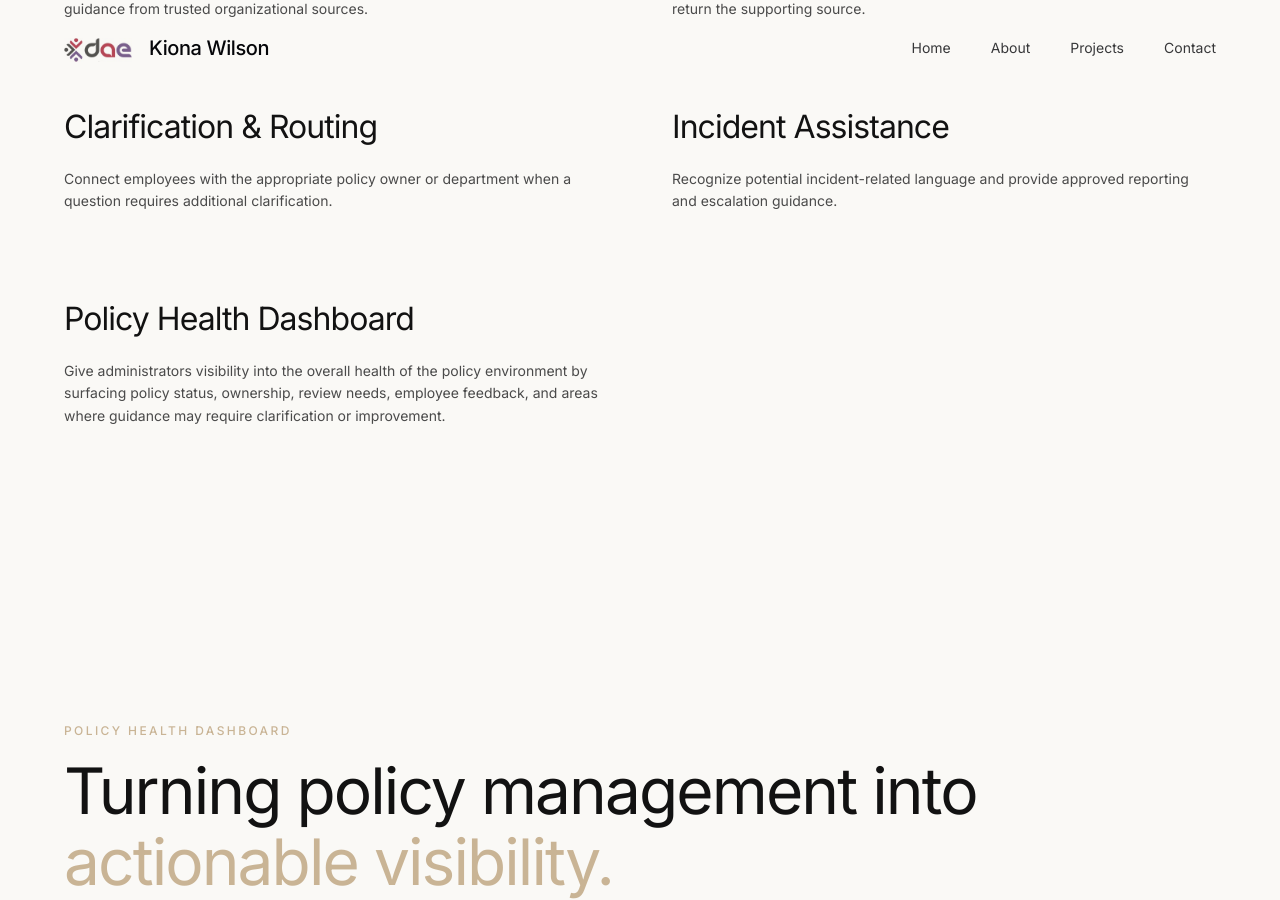
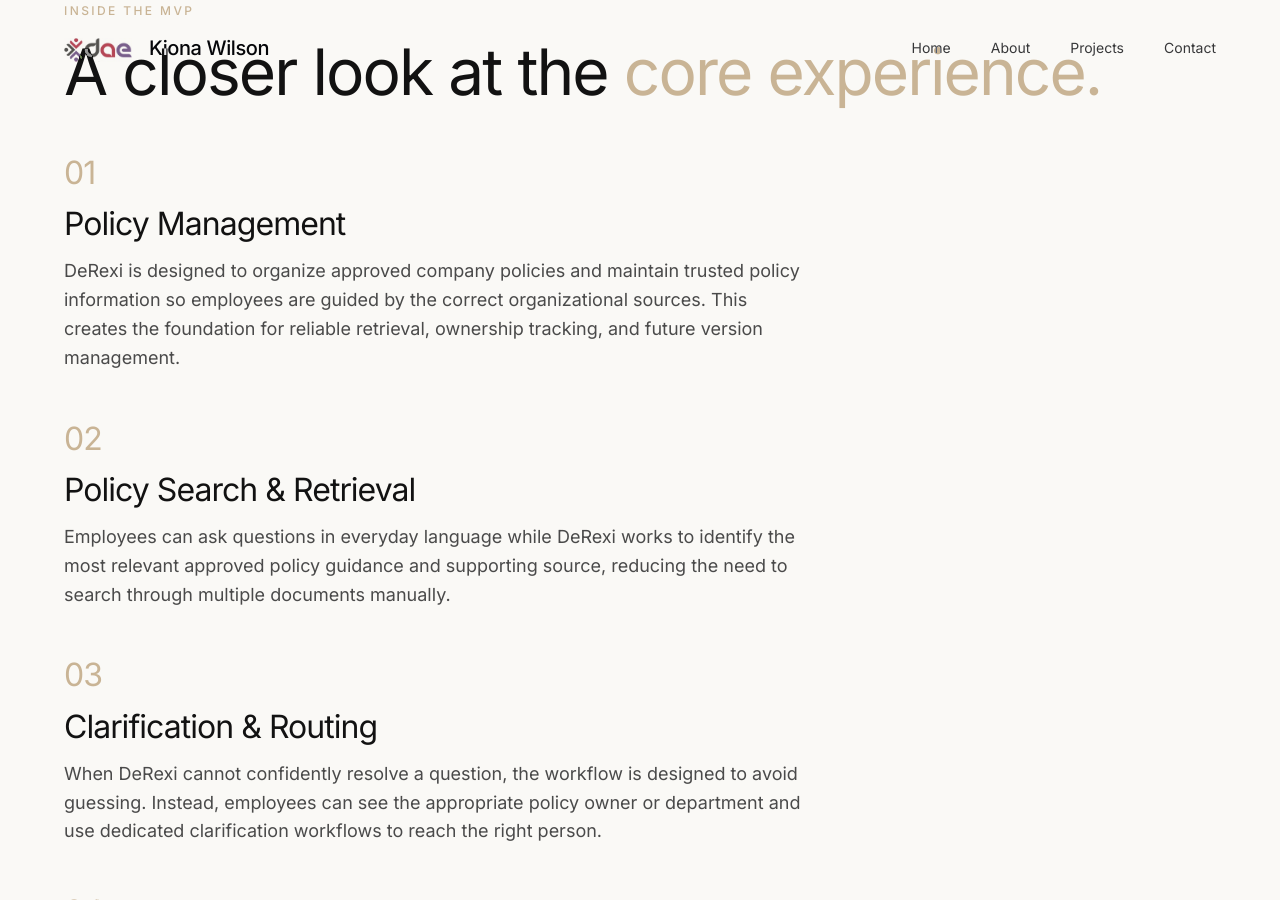
Before and after one commit to kawilson129-cpu/Kiona-629, a Jekyll site: the page built from docs/derexi-policy-pilot.md, in a window 1280 px wide and 900 px high, scrolled down 5068 px. Built offline with Jekyll 4.4.1, drawn with Linux system fonts in a browser that asks for light colours; our own code applies the rules of GitHub Pages for plain Markdown files; some of the changed text lies outside the part shown.

Commit message:
Revise DeRexi case study page

```diff
--- a/docs/derexi-policy-pilot.md
+++ b/docs/derexi-policy-pilot.md
@@ -148,32 +148,6 @@
 
 <section class="fade-in">
 
-  <span class="eyebrow">Incident Assistance</span>
-
-  <h2>
-    Recognizing when a policy question may be
-    <span class="champagne-accent">a security event.</span>
-  </h2>
-
-  <p>
-    A key part of the MVP is incident assistance. The system is being designed
-    to recognize statements that may indicate a security incident and shift
-    from normal policy guidance to approved reporting and escalation
-    instructions.
-  </p>
-
-  <p>
-    For example, if an employee indicates that they clicked a suspicious link,
-    the goal is not simply to return a policy document. Instead, the experience
-    should help the employee understand the appropriate next step and where the
-    incident should be reported.
-  </p>
-
-</section>
-
-
-<section class="fade-in">
-
   <span class="eyebrow">Core MVP Components</span>
 
   <div class="project-grid" style="margin-top: 3rem;">
@@ -226,34 +200,79 @@
 
 <section class="fade-in">
 
-  <span class="eyebrow">Policy Health Dashboard</span>
+  <span class="eyebrow">Inside the MVP</span>
 
   <h2>
-    Turning policy management into
-    <span class="champagne-accent">actionable visibility.</span>
+    A closer look at the
+    <span class="champagne-accent">core experience.</span>
   </h2>
 
-  <p>
-    The Policy Health Dashboard is designed to give administrators a clearer
-    view of how policies are functioning across the organization—not simply
-    whether a document exists, but whether it is current, owned, understood,
-    and providing employees with the guidance they need.
-  </p>
+  <div style="margin-top: 3rem;">
 
-  <p>
-    The dashboard can surface information such as policy ownership, review
-    status, employee feedback, recurring clarification needs, and areas where
-    guidance may be outdated or unclear. This gives administrators a way to
-    identify potential gaps before they become larger governance or security
-    concerns.
-  </p>
+    <div style="margin-bottom: 3rem;">
+      <h3 class="champagne-accent">01</h3>
+      <h3>Policy Management</h3>
 
-  <p>
-    By combining employee-facing policy assistance with administrative insight,
-    DeRexi is designed to support both sides of policy governance: helping
-    employees find trusted guidance while also helping policy owners understand
-    where that guidance may need attention or improvement.
-  </p>
+      <p>
+        DeRexi is designed to organize approved company policies and maintain
+        trusted policy information so employees are guided by the correct
+        organizational sources. This creates the foundation for reliable
+        retrieval, ownership tracking, and future version management.
+      </p>
+    </div>
+
+
+    <div style="margin-bottom: 3rem;">
+      <h3 class="champagne-accent">02</h3>
+      <h3>Policy Search & Retrieval</h3>
+
+      <p>
+        Employees can ask questions in everyday language while DeRexi works to
+        identify the most relevant approved policy guidance and supporting
+        source, reducing the need to search through multiple documents manually.
+      </p>
+    </div>
+
+
+    <div style="margin-bottom: 3rem;">
+      <h3 class="champagne-accent">03</h3>
+      <h3>Clarification & Routing</h3>
+
+      <p>
+        When DeRexi cannot confidently resolve a question, the workflow is
+        designed to avoid guessing. Instead, employees can see the appropriate
+        policy owner or department and use dedicated clarification workflows to
+        reach the right person.
+      </p>
+    </div>
+
+
+    <div style="margin-bottom: 3rem;">
+      <h3 class="champagne-accent">04</h3>
+      <h3>Incident Assistance</h3>
+
+      <p>
+        When employee language suggests a potential security incident, DeRexi
+        is designed to recognize that the situation requires more than ordinary
+        policy lookup and direct the employee toward approved reporting and
+        escalation guidance.
+      </p>
+    </div>
+
+
+    <div style="margin-bottom: 3rem;">
+      <h3 class="champagne-accent">05</h3>
+      <h3>Policy Health Dashboard</h3>
+
+      <p>
+        The dashboard gives administrators visibility into policy ownership,
+        review needs, employee feedback, and recurring areas of confusion so
+        they can identify where policies may need clarification, attention, or
+        improvement.
+      </p>
+    </div>
+
+  </div>
 
 </section>
 
```
